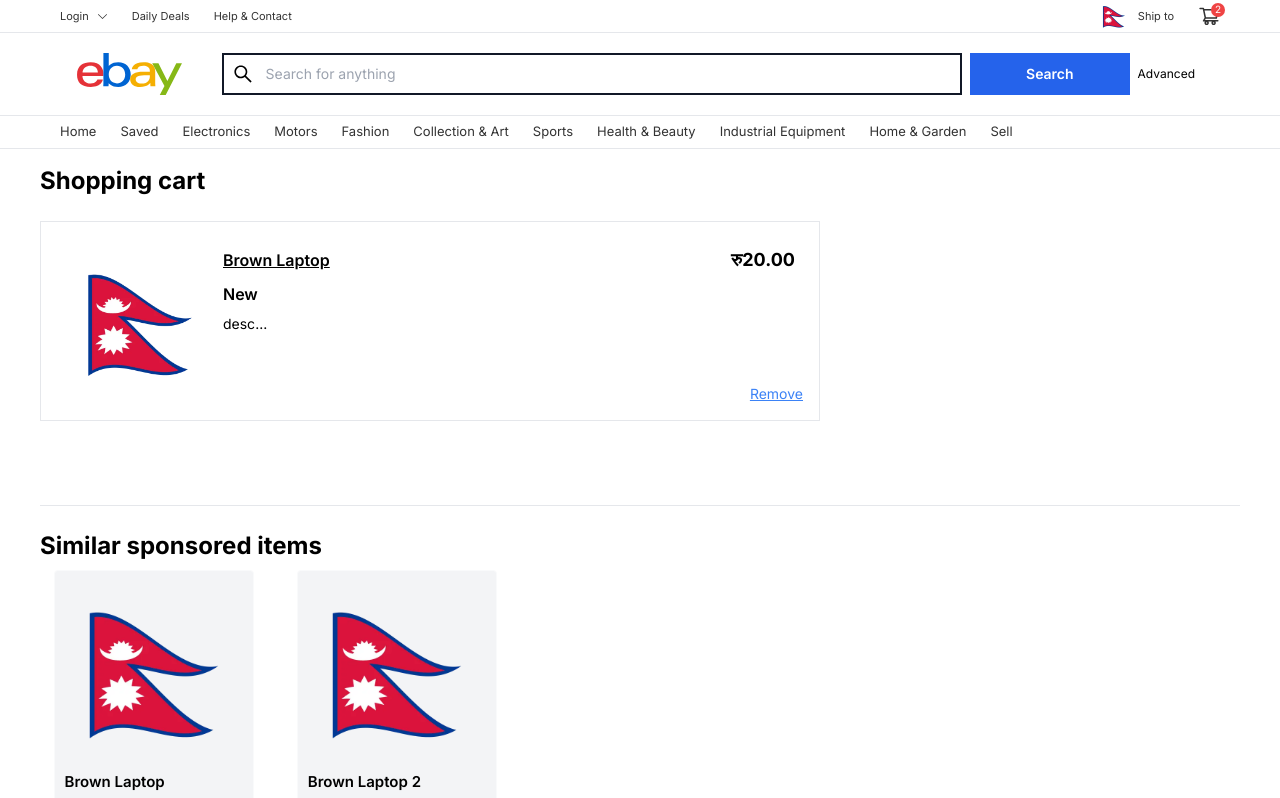
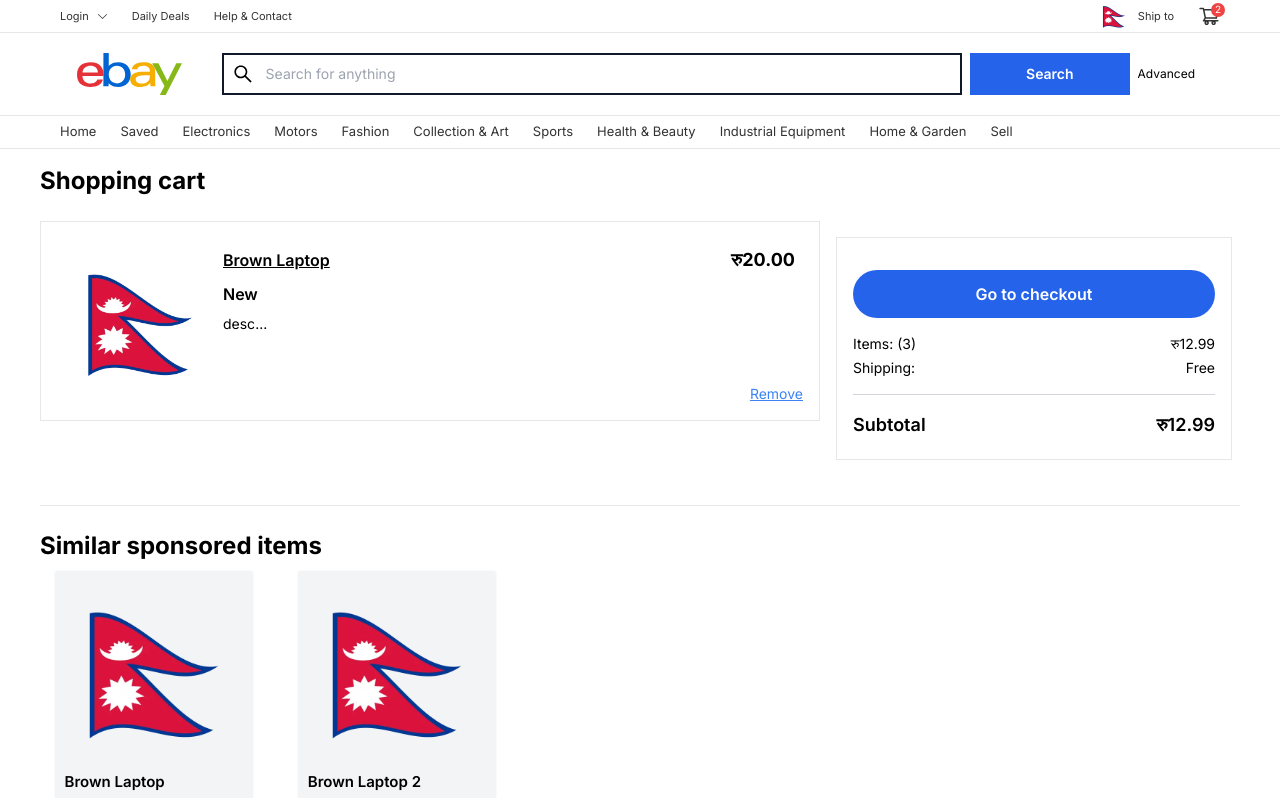
Before and after one commit to Binod69/ebay-clone, a Next.js app: page /cart in a window 1280 px wide. Shown: the top 798 px of the page. Built offline with nearby package versions, Linux system fonts and the light colour scheme.

Commit message:
added new elements in cart page

```diff
--- a/app/cart/page.js
+++ b/app/cart/page.js
@@ -18,6 +18,29 @@
           <div className="w-[65%]">
             <CartItems key={product.id} product={product} />
           </div>
+          <div
+            id="GoToCheckout"
+            className="md:w-[33%] absolute top-4 right-0 m-2"
+          >
+            <div className="bg-white p-4 border">
+              <button className="flex items-center justify-center bg-blue-600 w-full text-white font-semibold p-3 rounded-full mt-4">
+                Go to checkout
+              </button>
+              <div className="flex items-center justify-between mt-4 text-sm mb-1">
+                <div className="">Items: (3)</div>
+                <div>रु‎12.99</div>
+              </div>
+              <div className="flex items-center justify-between mb-4 text-sm ">
+                <div className="">Shipping:</div>
+                <div>Free</div>
+              </div>
+              <div className="border-b border-gray-300" />
+              <div className="flex items-center justify-between mt-4 mb-1 text-lg font-semibold">
+                <div>Subtotal</div>
+                <div>रु‎12.99</div>
+              </div>
+            </div>
+          </div>
         </div>
       </div>
       <SimilarProducts />
```
